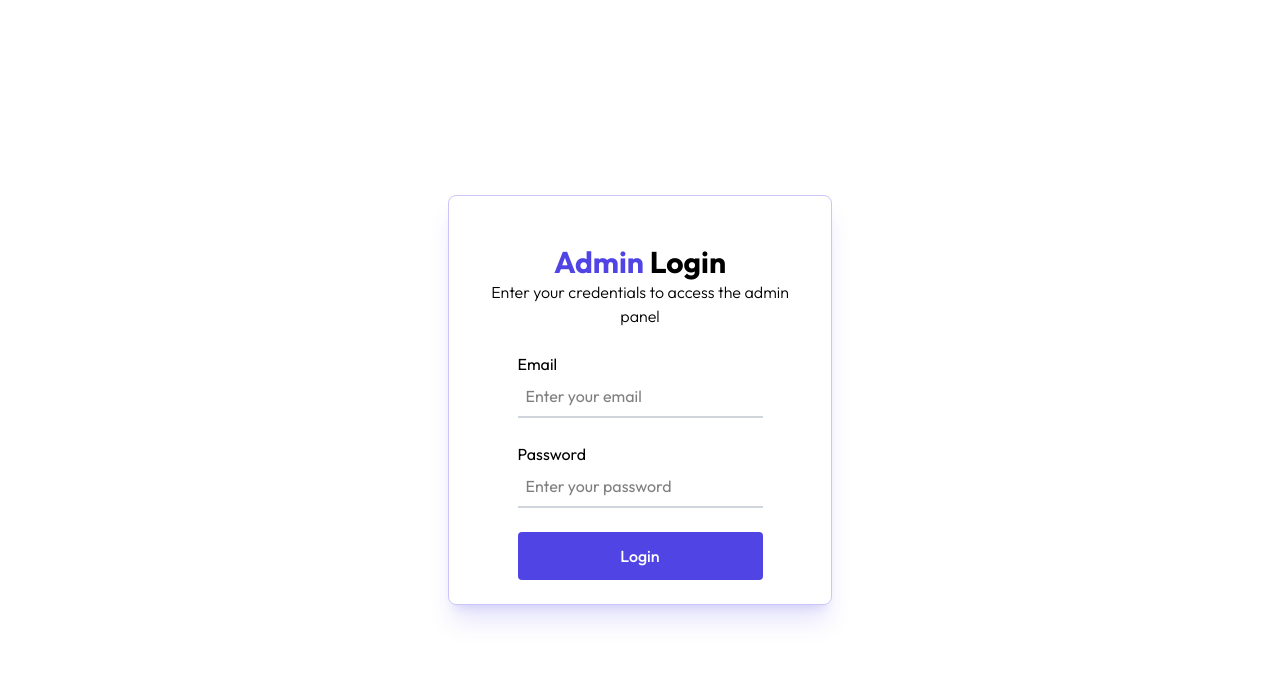
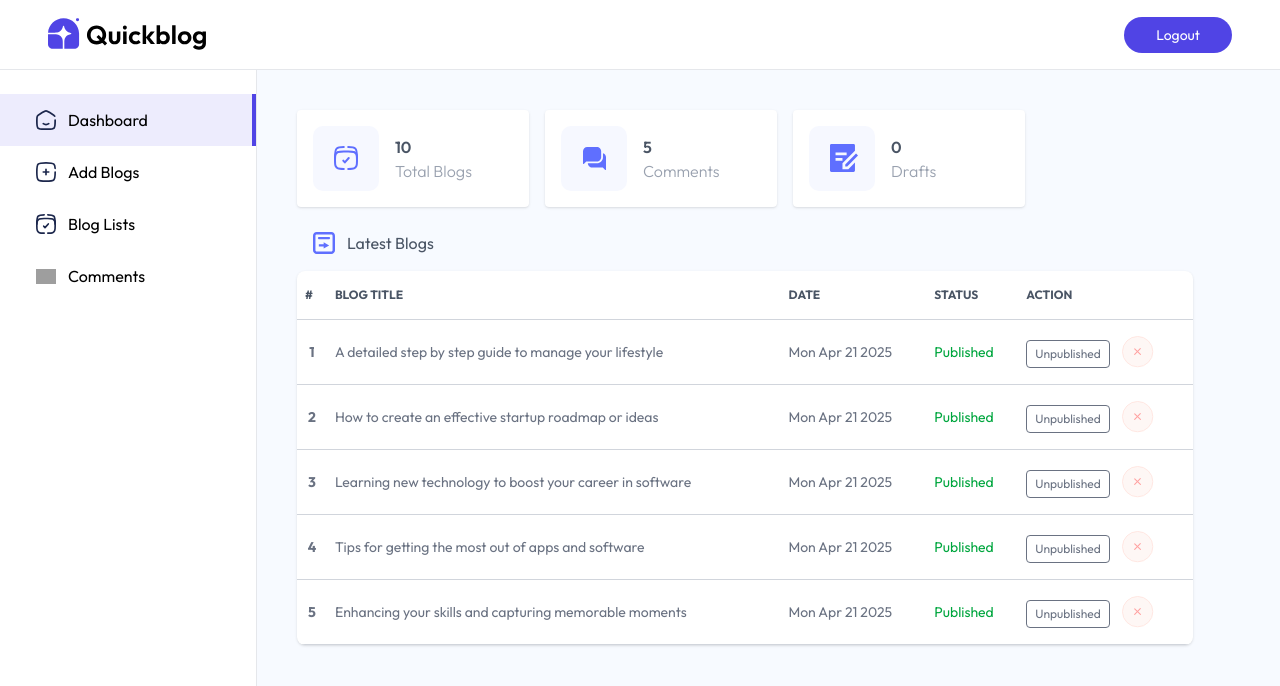
Before and after one commit to dilmithp/ai-powerd-blog, a React (Vite) app: page /admin in a window 1280 px wide. Shown: the top 686 px of the page. Built offline with nearby package versions, Linux system fonts and the light colour scheme; grey boxes are pictures that could not be loaded.

Commit message:
adminDashboard

```diff
--- a/src/App.jsx
+++ b/src/App.jsx
@@ -15,7 +15,7 @@
             <Routes>
                 <Route path="/" element={<Home />} />
                 <Route path="/blog/:id" element={<Blog />} />
-                <Route path={'/admin'} element={false ? <Layout/>: <Login/>}>
+                <Route path={'/admin'} element={true ? <Layout/>: <Login/>}>
                     <Route index element={<Dashboard/>} />
                     <Route path="addBlog" element={<AddBlog />} />
                     <Route path="listBlog" element={<ListBlog/>} />
--- /dev/null
+++ b/src/components/admin/BlogTableitem.jsx
@@ -0,0 +1,24 @@
+import React from 'react'
+import {assets} from "../../assets/assets.js";
+
+const BlogTableitem = ({blog, fetchBlogs, index}) => {
+    const {title, createdAt} = blog;
+    const BlogDate = new Date(createdAt);
+    return (
+        <tr className={'border-y border-gray-300'}>
+            <th className={'px-2 py-4'}>{index}</th>
+            <td className={'px-2 py-4 max-sm:hidden'}>{title}</td>
+            <td className={'px-2 py-4 max-sm:hidden'}>{BlogDate.toDateString()}</td>
+            <td className={'px-2 py-4 max-sm:hidden'}>
+                <p className={`${blog.isPublished ? 'text-green-600' : 'text-orange-700'}`}
+                >{blog.isPublished ? 'Published' : 'Unpublished'}</p>
+            </td>
+            <td className={'px-2 py-4 flex text-xs gap-3'}>
+                <button className={'border px-2 py-0.5 mt-1 rounded cursor-pointer'}
+                >{blog.isPublished ? 'Unpublished' : 'Published'}</button>
+                <img src={assets.cross_icon} alt={'cross'} className={'w-8 hover:scale-110 cursor-pointer transition-all'}/>
+            </td>
+        </tr>
+    )
+}
+export default BlogTableitem
--- a/src/components/admin/Login.jsx
+++ b/src/components/admin/Login.jsx
@@ -1,6 +1,8 @@
-import React from 'react'
+import React, {useState} from 'react'
 
 const Login = () => {
+    const [email, setEmail] = useState('');
+    const [password, setPassword] = useState('');
     const handleSubmit = async (e) => {
         e.preventDefault();
         console.log("Login form submitted");
@@ -13,16 +15,16 @@
                         <h1 className={'text-3xl font-bold'}><span className={'text-primary'}>Admin</span> Login</h1>
                         <p className={'font-light'}>Enter your credentials to access the admin panel</p>
                     </div>
-                    <form onSubmit={handleSubmit}>
+                    <form onSubmit={handleSubmit}  className={'mt-6 w-full sm:max-w-md text-gray-600'}>
                         <div className={'flex flex-col'}>
                             <label>Email</label>
-                            <input type="email" required
+                            <input type="email" required onChange={e => setEmail(e.target.value)} value={email}
                                 className={'border-b-2 border-gray-300 p-2 outline-none mb-6'}
                                 placeholder='Enter your email' />
                         </div>
                         <div className={'flex flex-col'}>
                             <label>Password</label>
-                            <input type="password" required
+                            <input type="password" required onChange={e => setPassword(e.target.value)} value={password}
                                    className={'border-b-2 border-gray-300 p-2 outline-none mb-6'}
                                    placeholder='Enter your password' />
                         </div>
--- a/src/pages/admin/Dashboard.jsx
+++ b/src/pages/admin/Dashboard.jsx
@@ -1,8 +1,72 @@
-import React from 'react'
+import React, {useEffect, useState} from 'react'
+import {assets, dashboard_data} from "../../assets/assets.js";
+import BlogTableitem from "../../components/admin/BlogTableitem.jsx";
 
 const Dashboard = () => {
+    const [dashboardData, setDashboardData] = useState({
+        blogs: 0,
+        comments: 0,
+        drafts: 0,
+        recentBlogs: []
+    });
+    const fetchDashboard = async () => {
+        setDashboardData(dashboard_data);
+    }
+    useEffect(() => {
+        fetchDashboard();
+    },[]);
+
     return (
-        <div></div>
+        <div className={'flex-1 p-4 md:p-10 bg-blue-50/50'}>
+            <div className={'flex flex-wrap gap-4'}>
+                <div className={'flex items-center gap-4 bg-white p-4 min-w-58 rounded shadow cursor-pointer hover:scale-105 transition-all'}>
+                    <img src={assets.dashboard_icon_1} alt={'dashboard icon 1'}  />
+                    <div>
+                        <p className={'text=xl font-semibold text-gray-600'}>{dashboard_data.blogs}</p>
+                        <p className={'text-gray-400 font-light'}>Total Blogs</p>
+                    </div>
+                </div>
+
+                <div className={'flex items-center gap-4 bg-white p-4 min-w-58 rounded shadow cursor-pointer hover:scale-105 transition-all'}>
+                    <img src={assets.dashboard_icon_2} alt={'dashboard icon 1'}  />
+                    <div>
+                        <p className={'text=xl font-semibold text-gray-600'}>{dashboard_data.comments}</p>
+                        <p className={'text-gray-400 font-light'}>Comments</p>
+                    </div>
+                </div>
+
+                <div className={'flex items-center gap-4 bg-white p-4 min-w-58 rounded shadow cursor-pointer hover:scale-105 transition-all'}>
+                    <img src={assets.dashboard_icon_3} alt={'dashboard icon 1'}  />
+                    <div>
+                        <p className={'text=xl font-semibold text-gray-600'}>{dashboard_data.drafts}</p>
+                        <p className={'text-gray-400 font-light'}>Drafts</p>
+                    </div>
+                </div>
+            </div>
+            <div className={'flex items-center gap-3 m-4 mt-6 text-gray-600'}>
+                <img src={assets.dashboard_icon_4} alt={'dashboard icon 1'}  />
+                <p>Latest Blogs</p>
+            </div>
+            <div className={'relative max-w-4xl overflow-x-auto shadow rounded-lg bg-white scrollbar-hide'}>
+                <table className={'w-full text-sm text-gray-500'}>
+                    <thead className={'text-xs text-gray-600 text-left uppercase'}>
+                        <tr>
+                            <th scope={'col'} className={'px-2 py-4'}>#</th>
+                            <th scope={'col'} className={'px-2 py-4'}>Blog Title</th>
+                            <th scope={'col'} className={'px-2 py-4 max-sm:hidden'}>Date</th>
+                            <th scope={'col'} className={'px-2 py-4 max-sm:hidden'}>Status</th>
+                            <th scope={'col'} className={'px-2 py-4'}>Action</th>
+                        </tr>
+                    </thead>
+                    <tbody>
+                        {dashboardData.recentBlogs.map((blog, index) => {
+                            return <BlogTableitem key={blog._id} blog={blog} fetchBlogs={fetchDashboard}
+                                                  index={index + 1}/>
+                        })}
+                    </tbody>
+                </table>
+            </div>
+        </div>
     )
 }
 export default Dashboard
--- a/src/pages/admin/ListBlog.jsx
+++ b/src/pages/admin/ListBlog.jsx
@@ -1,8 +1,11 @@
 import React from 'react'
 
 const ListBlog = () => {
+
     return (
-        <div>ListBlog</div>
+        <div>
+
+        </div>
     )
 }
 export default ListBlog
```
